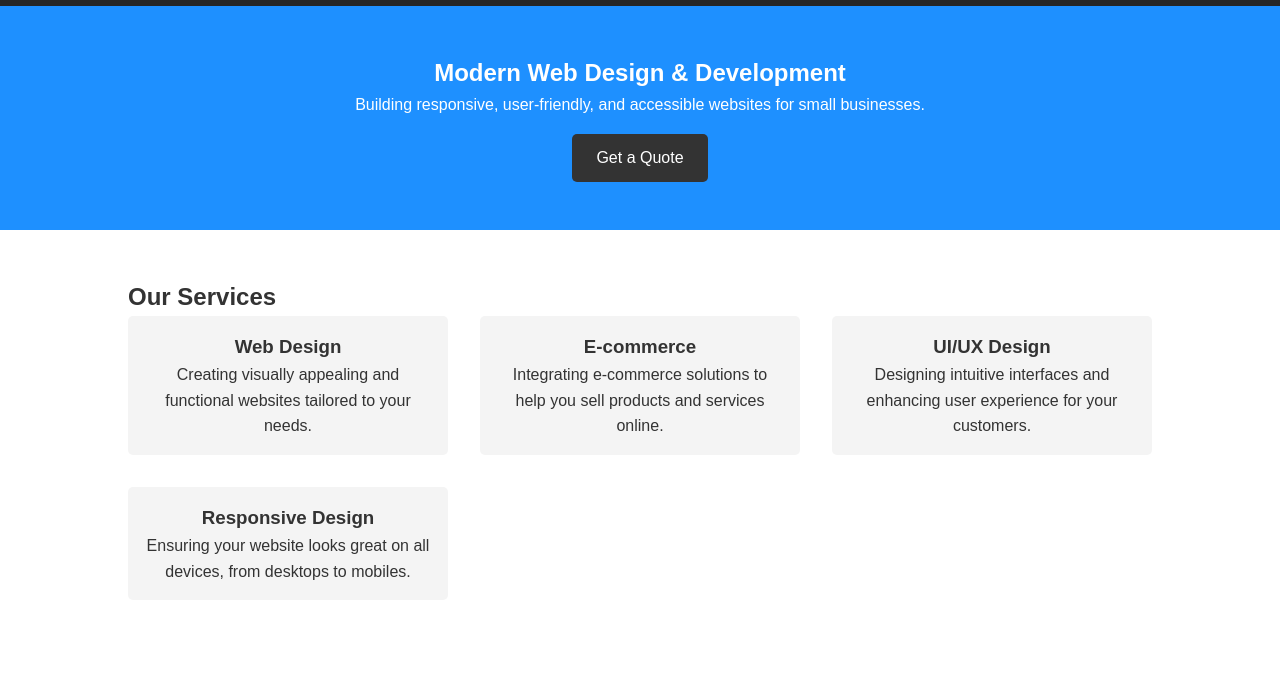
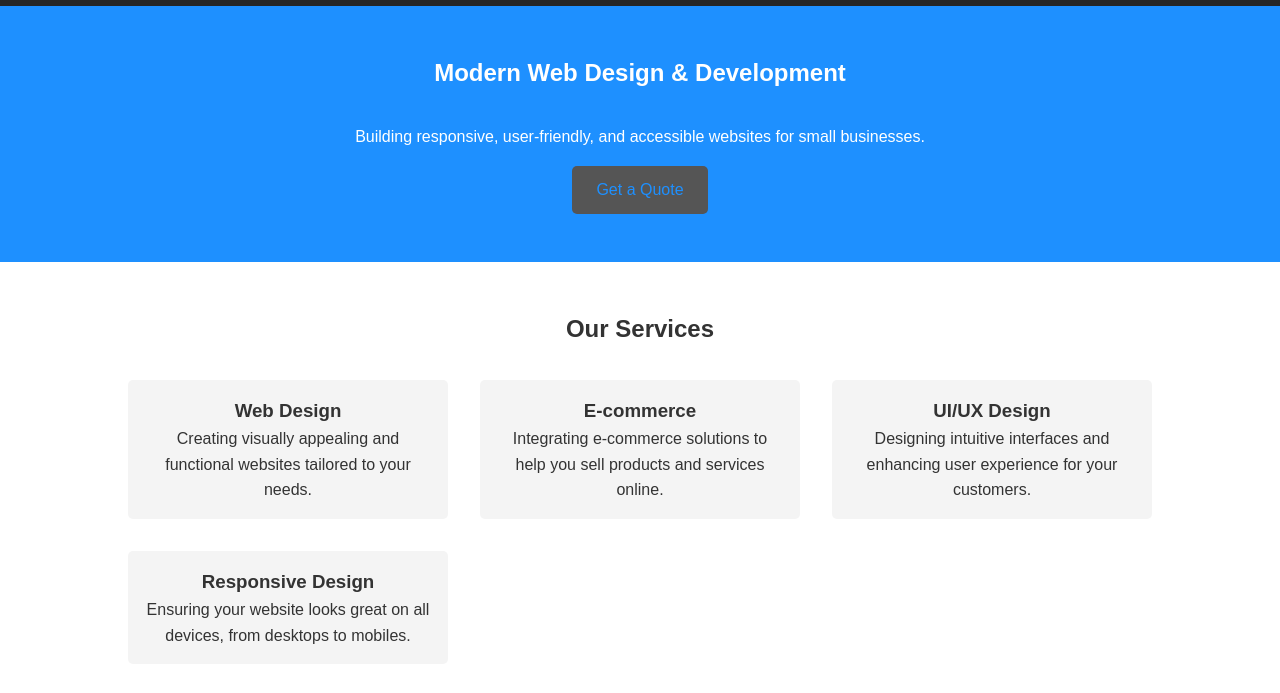
Before and after one commit to reuben-germain/nebuer-digital-web-solutions, a plain HTML site: page index.html in a window 1280 px wide. In both pictures the pointer is over the link "Get a Quote". Shown: the part 64-757 px from the top of the page. Drawn offline with Linux system fonts and the light colour scheme.

Commit message:
center aligned h2's and added a hover to cta button

```diff
--- a/styles.css
+++ b/styles.css
@@ -137,6 +137,18 @@ a {
     margin-top: 1rem;
 }
 
+.cta-button:hover {
+    background: #555;
+    color: dodgerblue;
+    transition: 0.7 ease;
+}
+
+/* SERVICES & PORTFOLIO SECTION */
+
+h2 {
+    text-align: center;
+    margin-bottom: 2rem;
+}
 .section-padding {
     padding: 3rem 0;
 }
```
